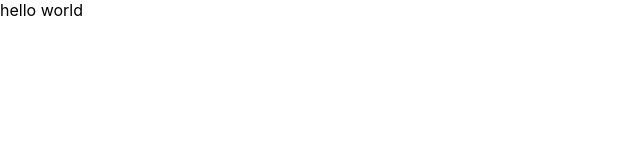
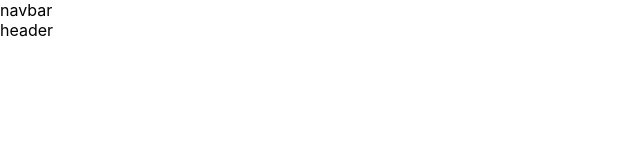
Before and after one commit to alperenmehmet/popular-repositories, a React (Create React App) app: page / in a window 1280 px wide. Shown: the top 160 px of the page, without its empty margins (0-640 px from the left). Built offline with nearby package versions, Linux system fonts and the light colour scheme.

Commit message:
API endpoint added. Some CSS variables added.

```diff
--- a/public/index.html
+++ b/public/index.html
@@ -3,7 +3,7 @@
   <head>
     <meta charset="utf-8" />
     <!-- favicon here -->
-    <link rel="icon" href="%PUBLIC_URL%/favicon.ico" />
+<!--    <link rel="icon" href="%PUBLIC_URL%/favicon.ico" />-->
     <meta name="viewport" content="width=device-width, initial-scale=1" />
     <meta name="theme-color" content="#000000" />
     <meta
--- a/src/App.js
+++ b/src/App.js
@@ -1,7 +1,11 @@
+import Navbar from './components/Navbar'
+import Header from './components/Header'
+
 const App = () => {
   return (
     <div>
-      <div>hello world</div>
+      <Navbar />
+      <Header />
     </div>
   )
 }
--- /dev/null
+++ b/src/components/Card.js
@@ -0,0 +1,3 @@
+const Card = () => {
+  return <div>card</div>
+}
--- /dev/null
+++ b/src/components/Cards.js
@@ -0,0 +1,3 @@
+const Cards = () => {
+  return <div>cards</div>
+}
--- /dev/null
+++ b/src/components/Header.js
@@ -0,0 +1,5 @@
+const Header = () => {
+  return <div>header</div>
+}
+
+export default Header
--- /dev/null
+++ b/src/components/Navbar.js
@@ -0,0 +1,5 @@
+const Navbar = () => {
+  return <div>navbar</div>
+}
+
+export default Navbar
--- /dev/null
+++ b/src/constants/api.js
@@ -0,0 +1 @@
+export const BASE_URL = `https://api.github.com/search/repositories?q=language:javascript&sort=stars&order=desc`
--- a/src/index.css
+++ b/src/index.css
@@ -1,5 +1,11 @@
 :root{
-
+    --clr-light-background-white:#fff;
+    --clr-light-card-background:rgba(0, 0, 0, 0.08);
+    --clr-dark-mode-background:#1c2022;
+    --clr-dark-card-background:rgb(36, 40, 42);
+    --clr-title:rgb(187, 46, 31);
+    --clr-white:#fff;
+    --clr-black:#000000;
 }
 *{
     margin: 0;
```
